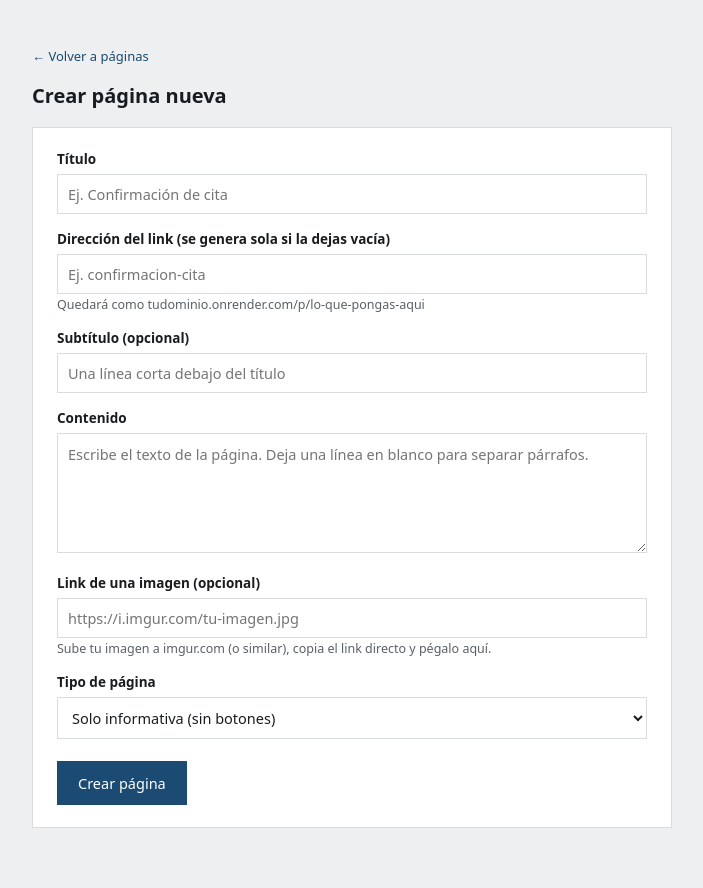
After one commit to Cadevalencia87/App-para-less, a Flask app: template templates/admin_pagina_editar.html in a window 1280 px wide. The commit adds this page. Shown: the whole page, without its empty margins (288-991 px from the left). Run offline with Flask 3, Linux system fonts and the light colour scheme; the template is opened without the code that fills it, so the values that code supplies are empty.

Commit message:
Add files via upload

```diff
--- a/app.py
+++ b/app.py
@@ -1,9 +1,10 @@
 import os
+import re
 import sqlite3
 from datetime import datetime
 from functools import wraps
 
-from flask import Flask, request, jsonify, render_template, g
+from flask import Flask, request, jsonify, render_template, g, redirect, url_for, abort
 
 app = Flask(__name__)
 
@@ -52,6 +53,35 @@ def init_db():
         )
         """
     )
+    db.execute(
+        """
+        CREATE TABLE IF NOT EXISTS paginas (
+            id INTEGER PRIMARY KEY AUTOINCREMENT,
+            slug TEXT UNIQUE NOT NULL,
+            titulo TEXT NOT NULL,
+            subtitulo TEXT,
+            contenido TEXT,
+            imagen_url TEXT,
+            tipo TEXT NOT NULL DEFAULT 'simple',
+            texto_boton_si TEXT DEFAULT 'Confirmar',
+            texto_boton_no TEXT DEFAULT 'No puedo',
+            mensaje_confirmado TEXT DEFAULT 'Gracias por confirmar.',
+            mensaje_declinado TEXT DEFAULT 'Quedó registrado, gracias por avisar.',
+            creado_en TEXT NOT NULL
+        )
+        """
+    )
+    db.execute(
+        """
+        CREATE TABLE IF NOT EXISTS confirmaciones (
+            id INTEGER PRIMARY KEY AUTOINCREMENT,
+            pagina_id INTEGER NOT NULL,
+            respuesta TEXT NOT NULL,
+            fecha_hora TEXT NOT NULL,
+            FOREIGN KEY (pagina_id) REFERENCES paginas (id)
+        )
+        """
+    )
     db.commit()
     db.close()
 
@@ -69,6 +99,27 @@ def requiere_auth(f):
         return f(*args, **kwargs)
 
     return decorada
+
+
+def generar_slug(texto):
+    texto = texto.strip().lower()
+    reemplazos = {
+        "á": "a", "é": "e", "í": "i", "ó": "o", "ú": "u", "ñ": "n", "ü": "u",
+    }
+    for a, b in reemplazos.items():
+        texto = texto.replace(a, b)
+    texto = re.sub(r"[^a-z0-9]+", "-", texto).strip("-")
+    return texto or "pagina"
+
+
+def slug_disponible(db, slug, excluir_id=None):
+    if excluir_id:
+        fila = db.execute(
+            "SELECT id FROM paginas WHERE slug = ? AND id != ?", (slug, excluir_id)
+        ).fetchone()
+    else:
+        fila = db.execute("SELECT id FROM paginas WHERE slug = ?", (slug,)).fetchone()
+    return fila is None
 
 
 @app.route("/")
@@ -141,7 +192,163 @@ def admin():
         "sonrisas": contar_positivas(),
     }
 
-    return render_template("admin.html", filas=filas, stats=stats)
+    paginas = db.execute("SELECT * FROM paginas ORDER BY id DESC").fetchall()
+
+    return render_template("admin.html", filas=filas, stats=stats, paginas=paginas)
+
+
+# ---------- Gestión de páginas (CMS) ----------
+
+@app.route("/admin/paginas")
+@requiere_auth
+def admin_paginas():
+    db = get_db()
+    paginas = db.execute("SELECT * FROM paginas ORDER BY id DESC").fetchall()
+    return render_template("admin_paginas.html", paginas=paginas, pagina=None)
+
+
+@app.route("/admin/paginas/nueva", methods=["GET"])
+@requiere_auth
+def admin_pagina_nueva():
+    return render_template("admin_pagina_editar.html", pagina=None)
+
+
+@app.route("/admin/paginas/crear", methods=["POST"])
+@requiere_auth
+def admin_pagina_crear():
+    db = get_db()
+    titulo = request.form.get("titulo", "").strip()
+    if not titulo:
+        abort(400, "El título es obligatorio.")
+
+    slug = request.form.get("slug", "").strip() or generar_slug(titulo)
+    slug = generar_slug(slug)
+    base_slug = slug
+    contador = 2
+    while not slug_disponible(db, slug):
+        slug = f"{base_slug}-{contador}"
+        contador += 1
+
+    db.execute(
+        """
+        INSERT INTO paginas
+            (slug, titulo, subtitulo, contenido, imagen_url, tipo,
+             texto_boton_si, texto_boton_no, mensaje_confirmado, mensaje_declinado, creado_en)
+        VALUES (?, ?, ?, ?, ?, ?, ?, ?, ?, ?, ?)
+        """,
+        (
+            slug,
+            titulo,
+            request.form.get("subtitulo", "").strip(),
+            request.form.get("contenido", "").strip(),
+            request.form.get("imagen_url", "").strip(),
+            request.form.get("tipo", "simple"),
+            request.form.get("texto_boton_si", "Confirmar").strip() or "Confirmar",
+            request.form.get("texto_boton_no", "No puedo").strip() or "No puedo",
+            request.form.get("mensaje_confirmado", "Gracias por confirmar.").strip(),
+            request.form.get("mensaje_declinado", "Quedó registrado, gracias por avisar.").strip(),
+            datetime.now().strftime("%Y-%m-%d %H:%M:%S"),
+        ),
+    )
+    db.commit()
+    return redirect(url_for("admin_paginas"))
+
+
+@app.route("/admin/paginas/<int:pagina_id>/editar", methods=["GET"])
+@requiere_auth
+def admin_pagina_editar(pagina_id):
+    db = get_db()
+    pagina = db.execute("SELECT * FROM paginas WHERE id = ?", (pagina_id,)).fetchone()
+    if pagina is None:
+        abort(404)
+    return render_template("admin_pagina_editar.html", pagina=pagina)
+
+
+@app.route("/admin/paginas/<int:pagina_id>/actualizar", methods=["POST"])
+@requiere_auth
+def admin_pagina_actualizar(pagina_id):
+    db = get_db()
+    pagina = db.execute("SELECT * FROM paginas WHERE id = ?", (pagina_id,)).fetchone()
+    if pagina is None:
+        abort(404)
+
+    titulo = request.form.get("titulo", "").strip()
+    if not titulo:
+        abort(400, "El título es obligatorio.")
+
+    slug = generar_slug(request.form.get("slug", "").strip() or titulo)
+    base_slug = slug
+    contador = 2
+    while not slug_disponible(db, slug, excluir_id=pagina_id):
+        slug = f"{base_slug}-{contador}"
+        contador += 1
+
+    db.execute(
+        """
+        UPDATE paginas SET
+            slug = ?, titulo = ?, subtitulo = ?, contenido = ?, imagen_url = ?,
+            tipo = ?, texto_boton_si = ?, texto_boton_no = ?,
+            mensaje_confirmado = ?, mensaje_declinado = ?
+        WHERE id = ?
+        """,
+        (
+            slug,
+            titulo,
+            request.form.get("subtitulo", "").strip(),
+            request.form.get("contenido", "").strip(),
+            request.form.get("imagen_url", "").strip(),
+            request.form.get("tipo", "simple"),
+            request.form.get("texto_boton_si", "Confirmar").strip() or "Confirmar",
+            request.form.get("texto_boton_no", "No puedo").strip() or "No puedo",
+            request.form.get("mensaje_confirmado", "Gracias por confirmar.").strip(),
+            request.form.get("mensaje_declinado", "Quedó registrado, gracias por avisar.").strip(),
+            pagina_id,
+        ),
+    )
+    db.commit()
+    return redirect(url_for("admin_paginas"))
+
+
+@app.route("/admin/paginas/<int:pagina_id>/eliminar", methods=["POST"])
+@requiere_auth
+def admin_pagina_eliminar(pagina_id):
+    db = get_db()
+    db.execute("DELETE FROM confirmaciones WHERE pagina_id = ?", (pagina_id,))
+    db.execute("DELETE FROM paginas WHERE id = ?", (pagina_id,))
+    db.commit()
+    return redirect(url_for("admin_paginas"))
+
+
+@app.route("/p/<slug>")
+def pagina_publica(slug):
+    db = get_db()
+    pagina = db.execute("SELECT * FROM paginas WHERE slug = ?", (slug,)).fetchone()
+    if pagina is None:
+        abort(404)
+    return render_template("pagina.html", p=pagina)
+
+
+@app.route("/api/confirmar/<int:pagina_id>", methods=["POST"])
+def api_confirmar(pagina_id):
+    db = get_db()
+    pagina = db.execute("SELECT * FROM paginas WHERE id = ?", (pagina_id,)).fetchone()
+    if pagina is None:
+        return jsonify({"ok": False, "error": "Página no encontrada."}), 404
+
+    data = request.get_json(silent=True) or {}
+    respuesta = data.get("respuesta")
+    if respuesta not in ("confirmado", "declinado"):
+        return jsonify({"ok": False, "error": "Respuesta inválida."}), 400
+
+    fecha_hora = datetime.now().strftime("%Y-%m-%d %H:%M:%S")
+    db.execute(
+        "INSERT INTO confirmaciones (pagina_id, respuesta, fecha_hora) VALUES (?, ?, ?)",
+        (pagina_id, respuesta, fecha_hora),
+    )
+    db.commit()
+
+    mensaje = pagina["mensaje_confirmado"] if respuesta == "confirmado" else pagina["mensaje_declinado"]
+    return jsonify({"ok": True, "mensaje": mensaje, "fecha_hora": fecha_hora})
 
 
 init_db()
--- a/templates/admin.html
+++ b/templates/admin.html
@@ -29,7 +29,7 @@ td{max-width:220px}
 <body>
 <div class="wrap">
   <h1>Operación: Sacar una Sonrisa — Panel de administración</h1>
-  <p class="sub">Comité Imaginario de Calidad · Uso interno</p>
+  <p class="sub">Comité Imaginario de Calidad · Uso interno · <a href="/admin/paginas" style="color:var(--inst)">Gestionar páginas →</a></p>
 
   <div class="cards">
     <div class="card"><div class="num">{{ stats.total }}</div><div class="lbl">Evaluaciones recibidas</div></div>
--- /dev/null
+++ b/templates/admin_pagina_editar.html
@@ -0,0 +1,103 @@
+<!DOCTYPE html>
+<html lang="es">
+<head>
+<meta charset="utf-8">
+<meta name="viewport" content="width=device-width, initial-scale=1">
+<title>{{ 'Editar página' if pagina else 'Crear página' }}</title>
+<style>
+:root{--ink:#191C1F;--ink-soft:#5A6068;--paper:#FFFFFF;--desk:#EDEFF1;--rule:#D9DDE1;--inst:#1B4A72;--tint:#F5F7F8;}
+*{box-sizing:border-box}
+body{margin:0;background:var(--desk);color:var(--ink);font-family:system-ui,sans-serif;padding:28px 16px 60px}
+.wrap{max-width:640px;margin:0 auto}
+h1{font-size:20px;margin:0 0 18px}
+a.link{color:var(--inst);text-decoration:none;font-size:13px}
+form{background:var(--paper);border:1px solid var(--rule);padding:22px 24px}
+label{display:block;font-size:13.5px;font-weight:600;margin:16px 0 6px}
+label:first-of-type{margin-top:0}
+.hint{font-size:12.5px;color:var(--ink-soft);margin:2px 0 0}
+input[type=text],input[type=url],textarea,select{
+  width:100%;font-family:inherit;font-size:14.5px;color:var(--ink);
+  border:1px solid var(--rule);padding:9px 10px;background:var(--paper);
+}
+textarea{min-height:120px;resize:vertical;line-height:1.6}
+.row{display:grid;grid-template-columns:1fr 1fr;gap:14px}
+.tipo-extra{border-top:1px dashed var(--rule);margin-top:18px;padding-top:4px;display:none}
+.tipo-extra.on{display:block}
+.actions{margin-top:22px;display:flex;gap:10px;align-items:center}
+button{background:var(--inst);color:#fff;border:1px solid var(--inst);padding:11px 20px;font-size:14.5px;cursor:pointer;font-family:inherit}
+img.preview{max-width:100%;margin-top:8px;border:1px solid var(--rule);display:none}
+</style>
+</head>
+<body>
+<div class="wrap">
+  <p><a class="link" href="/admin/paginas">&larr; Volver a páginas</a></p>
+  <h1>{{ 'Editar página' if pagina else 'Crear página nueva' }}</h1>
+
+  <form method="post" action="{{ '/admin/paginas/%d/actualizar' % pagina.id if pagina else '/admin/paginas/crear' }}">
+
+    <label for="titulo">Título</label>
+    <input type="text" id="titulo" name="titulo" required value="{{ pagina.titulo if pagina else '' }}" placeholder="Ej. Confirmación de cita">
+
+    <label for="slug">Dirección del link (se genera sola si la dejas vacía)</label>
+    <input type="text" id="slug" name="slug" value="{{ pagina.slug if pagina else '' }}" placeholder="Ej. confirmacion-cita">
+    <p class="hint">Quedará como tudominio.onrender.com/p/{{ pagina.slug if pagina else 'lo-que-pongas-aqui' }}</p>
+
+    <label for="subtitulo">Subtítulo (opcional)</label>
+    <input type="text" id="subtitulo" name="subtitulo" value="{{ pagina.subtitulo if pagina else '' }}" placeholder="Una línea corta debajo del título">
+
+    <label for="contenido">Contenido</label>
+    <textarea id="contenido" name="contenido" placeholder="Escribe el texto de la página. Deja una línea en blanco para separar párrafos.">{{ pagina.contenido if pagina else '' }}</textarea>
+
+    <label for="imagen_url">Link de una imagen (opcional)</label>
+    <input type="url" id="imagen_url" name="imagen_url" value="{{ pagina.imagen_url if pagina else '' }}" placeholder="https://i.imgur.com/tu-imagen.jpg">
+    <p class="hint">Sube tu imagen a imgur.com (o similar), copia el link directo y pégalo aquí.</p>
+    <img class="preview" id="preview" alt="">
+
+    <label for="tipo">Tipo de página</label>
+    <select id="tipo" name="tipo">
+      <option value="simple" {{ 'selected' if pagina and pagina.tipo == 'simple' else '' }}>Solo informativa (sin botones)</option>
+      <option value="confirmacion" {{ 'selected' if pagina and pagina.tipo == 'confirmacion' else '' }}>Con botones de confirmar / no puedo</option>
+    </select>
+
+    <div class="tipo-extra" id="extraConfirmacion">
+      <div class="row">
+        <div>
+          <label for="texto_boton_si">Texto del botón de confirmar</label>
+          <input type="text" id="texto_boton_si" name="texto_boton_si" value="{{ pagina.texto_boton_si if pagina else 'Confirmar' }}">
+        </div>
+        <div>
+          <label for="texto_boton_no">Texto del botón de rechazar</label>
+          <input type="text" id="texto_boton_no" name="texto_boton_no" value="{{ pagina.texto_boton_no if pagina else 'No puedo' }}">
+        </div>
+      </div>
+      <label for="mensaje_confirmado">Mensaje al confirmar</label>
+      <textarea id="mensaje_confirmado" name="mensaje_confirmado" style="min-height:70px">{{ pagina.mensaje_confirmado if pagina else 'Gracias por confirmar.' }}</textarea>
+      <label for="mensaje_declinado">Mensaje al rechazar</label>
+      <textarea id="mensaje_declinado" name="mensaje_declinado" style="min-height:70px">{{ pagina.mensaje_declinado if pagina else 'Quedó registrado, gracias por avisar.' }}</textarea>
+    </div>
+
+    <div class="actions">
+      <button type="submit">{{ 'Guardar cambios' if pagina else 'Crear página' }}</button>
+      {% if pagina %}<a class="link" href="/p/{{ pagina.slug }}" target="_blank">Ver página →</a>{% endif %}
+    </div>
+  </form>
+</div>
+
+<script>
+function actualizarTipo(){
+  var val=document.getElementById('tipo').value;
+  document.getElementById('extraConfirmacion').classList.toggle('on', val==='confirmacion');
+}
+document.getElementById('tipo').addEventListener('change', actualizarTipo);
+actualizarTipo();
+
+function actualizarPreview(){
+  var url=document.getElementById('imagen_url').value.trim();
+  var img=document.getElementById('preview');
+  if(url){ img.src=url; img.style.display='block'; } else { img.style.display='none'; }
+}
+document.getElementById('imagen_url').addEventListener('input', actualizarPreview);
+actualizarPreview();
+</script>
+</body>
+</html>
```
Also changed, not shown: templates/admin_paginas.html (added, +61 -0 lines), templates/pagina.html (added, +90 -0 lines), README.md.
